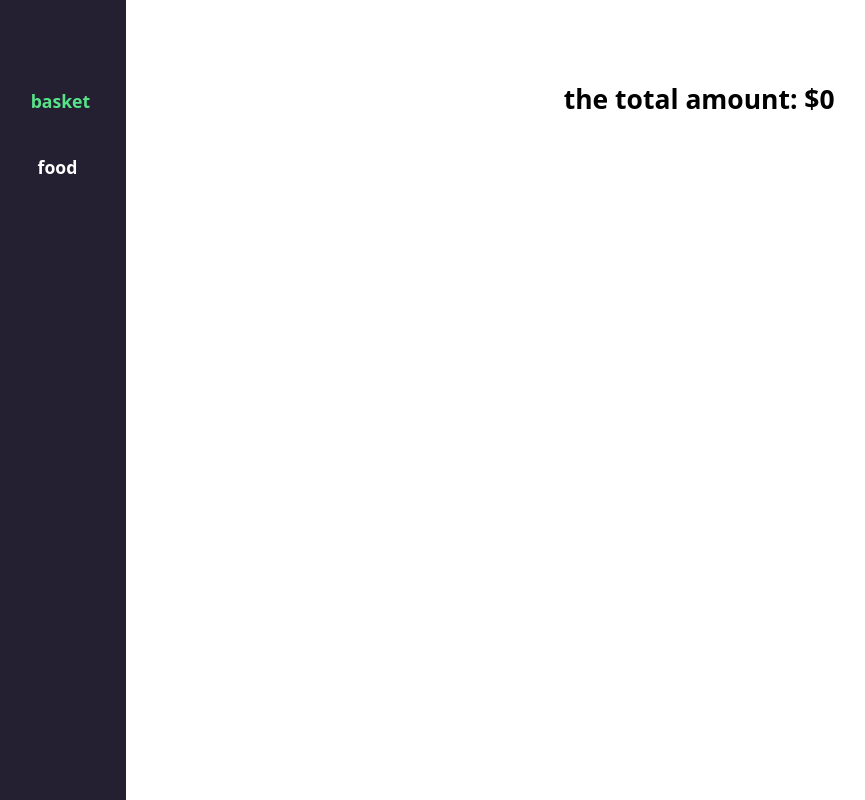
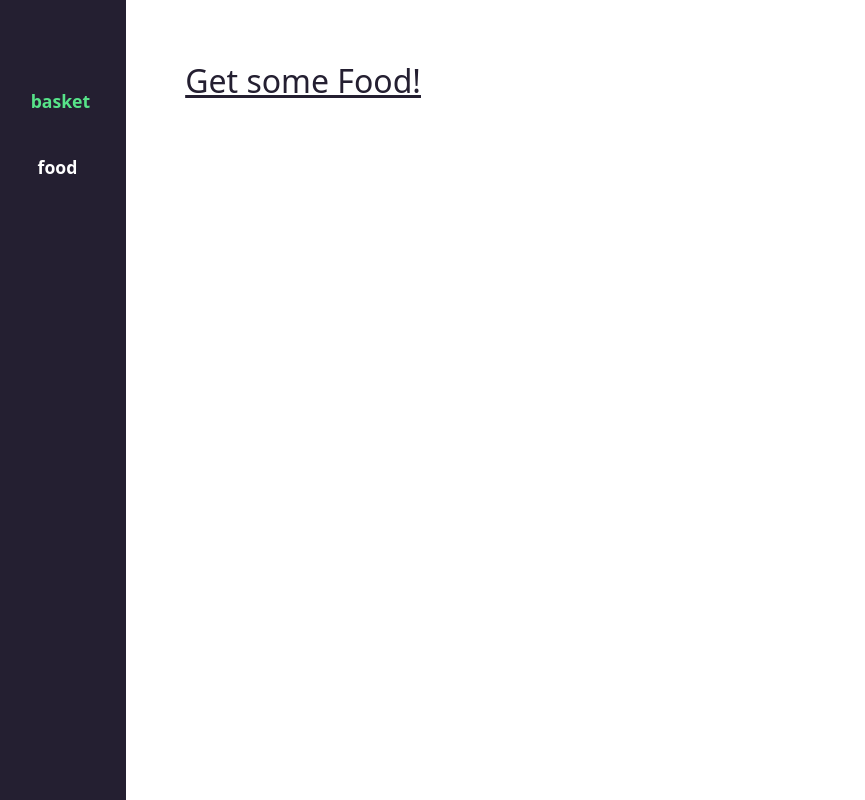
Before and after one commit to yanrepo/next-test, a Next.js app: page / in a window 1280 px wide. Shown: the whole page, without its empty margins (8-873 px from the left). Built offline with nearby package versions, Linux system fonts and the light colour scheme.

Commit message:
show link if no total

```diff
--- a/components/basket/BasketCard.module.css
+++ b/components/basket/BasketCard.module.css
@@ -39,3 +39,9 @@
 .remove:hover {
   cursor: pointer;
 }
+
+.a {
+  color: var(--black);
+  font-size: xx-large;
+  font-weight: 500;
+}
--- a/components/basket/BasketCard.tsx
+++ b/components/basket/BasketCard.tsx
@@ -2,6 +2,7 @@
 
 import css from './BasketCard.module.css';
 import useBasket from './basketContext';
+import Link from 'next/link';
 import Image from 'next/legacy/image';
 import imgFood from '../../public/images/alexandra-tran-unsplash.png';
 import imgDrinks from '../../public/images/daniel-jankovic-unsplash.png';
@@ -21,7 +22,12 @@ const BasketCard = () => {
 
   return (
     <div className={css.box}>
-      <h2 className={css.title}>the total amount: ${total}</h2>
+      {total === 0 && (
+        <Link className={css.a} href={'/food'}>
+          Get some Food!
+        </Link>
+      )}
+      {total > 0 && <h2 className={css.title}>the total amount: ${total}</h2>}
       {!products[0] ? null : (
         <ul className={css.ul}>
           {products.map((i) => (
```
